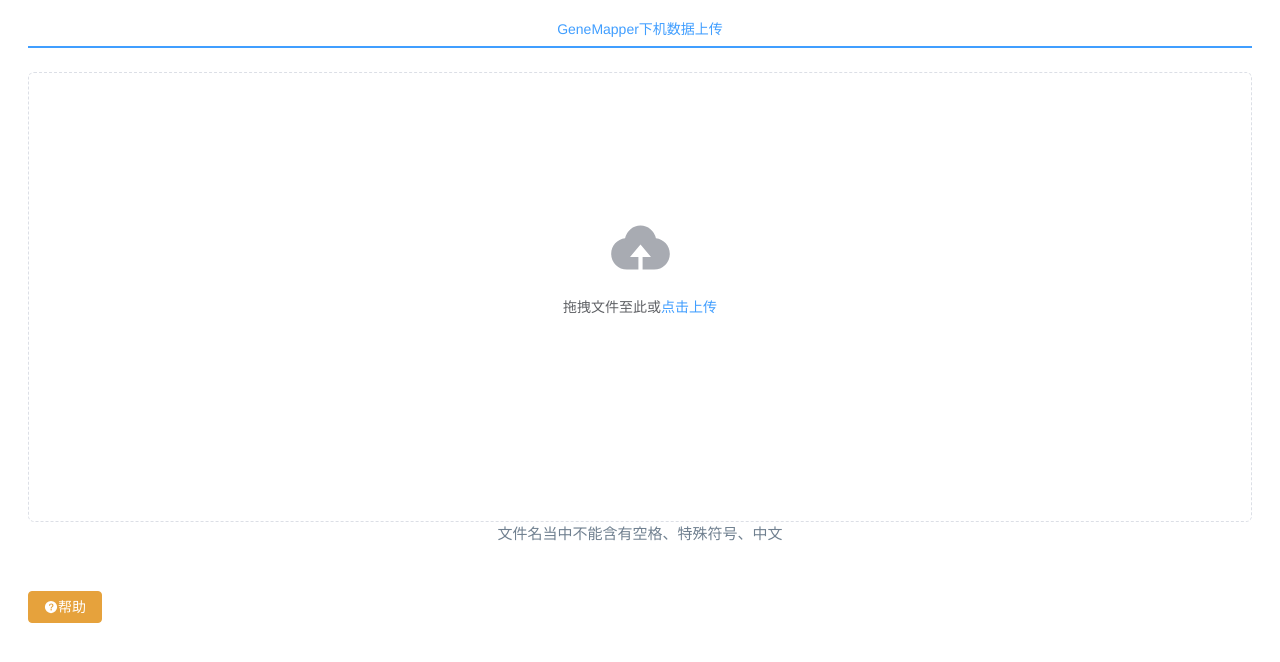
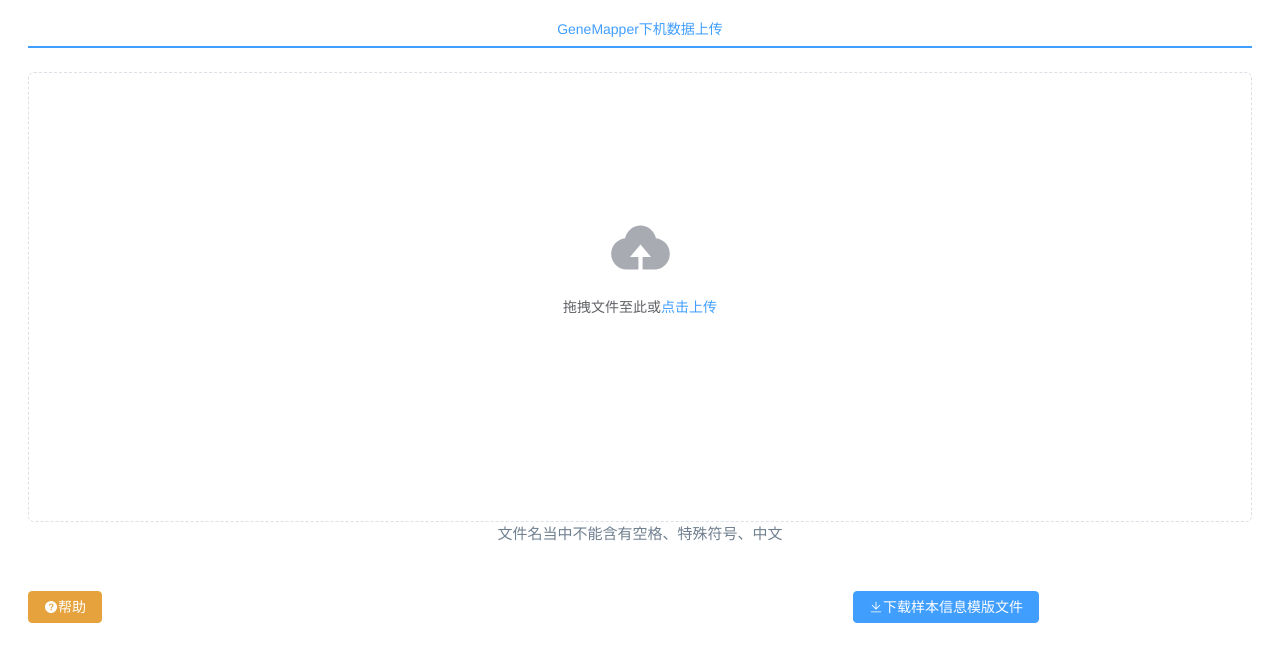
Before and after one commit to NTLx/AneuFiler, a Vue app: page / in a window 1280 px wide. Shown: the top 662 px of the page. Built offline with nearby package versions, Linux system fonts and the light colour scheme.

Commit message:
feat: add a method to download sample information template file

```diff
--- a/src/App.vue
+++ b/src/App.vue
@@ -45,6 +45,14 @@
                 >
               </div></el-col
             >
+            <el-col :span="12">
+              <div>
+                <el-button type="primary" @click="downloadSampleTemplate">
+                  <el-icon><Download /></el-icon>
+                  下载样本信息模版文件
+                </el-button>
+              </div>
+            </el-col>
           </el-row>
         </el-tab-pane>
       </el-tabs>
@@ -161,10 +169,23 @@
         return false;
       }
     },
+    // 跳转帮助文档
     help(){
       const { shell } = window.require("electron");
       shell.openExternal("https://github.com/NTLx/AneuFiler");
     },
+    // 下载样本模版文件
+    downloadSampleTemplate() {
+      var path = require("path");
+      var downloadFile = path.join(
+        process.cwd(),
+        "/resources/sampleDataTemplate.xlsx"
+      );
+      var win = window.require("@electron/remote").getCurrentWindow();
+      win.webContents.downloadURL(downloadFile);
+      console.log("downloadFile", downloadFile);
+    },
+
   },
 };
 </script>
```
